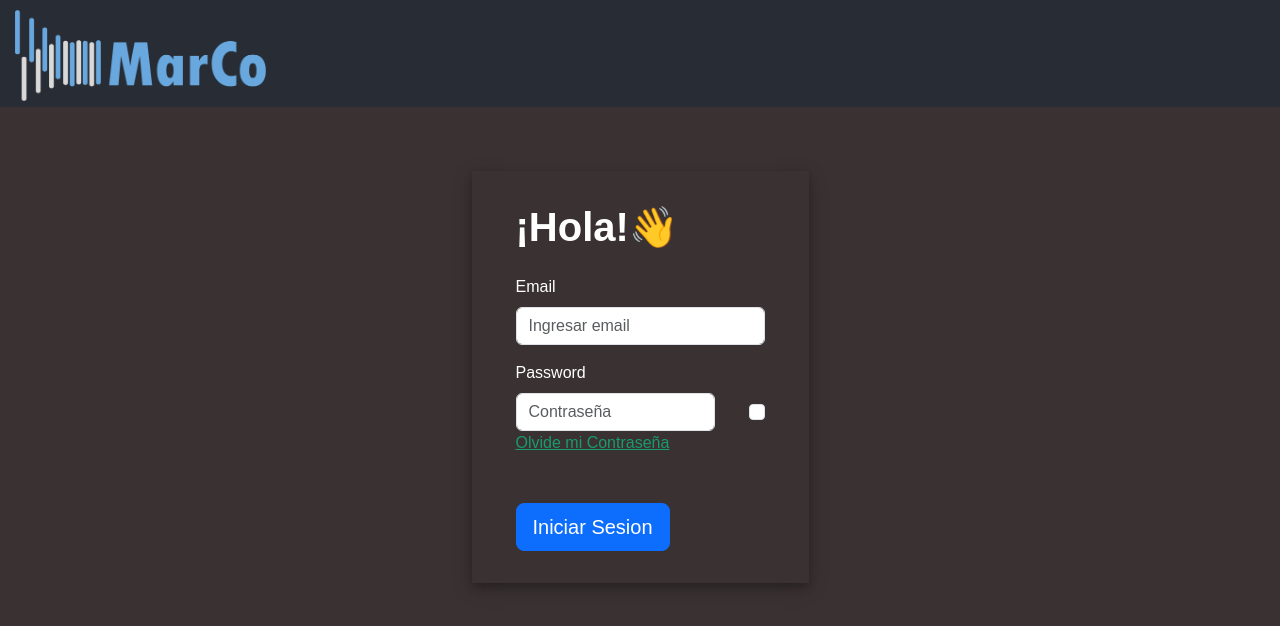
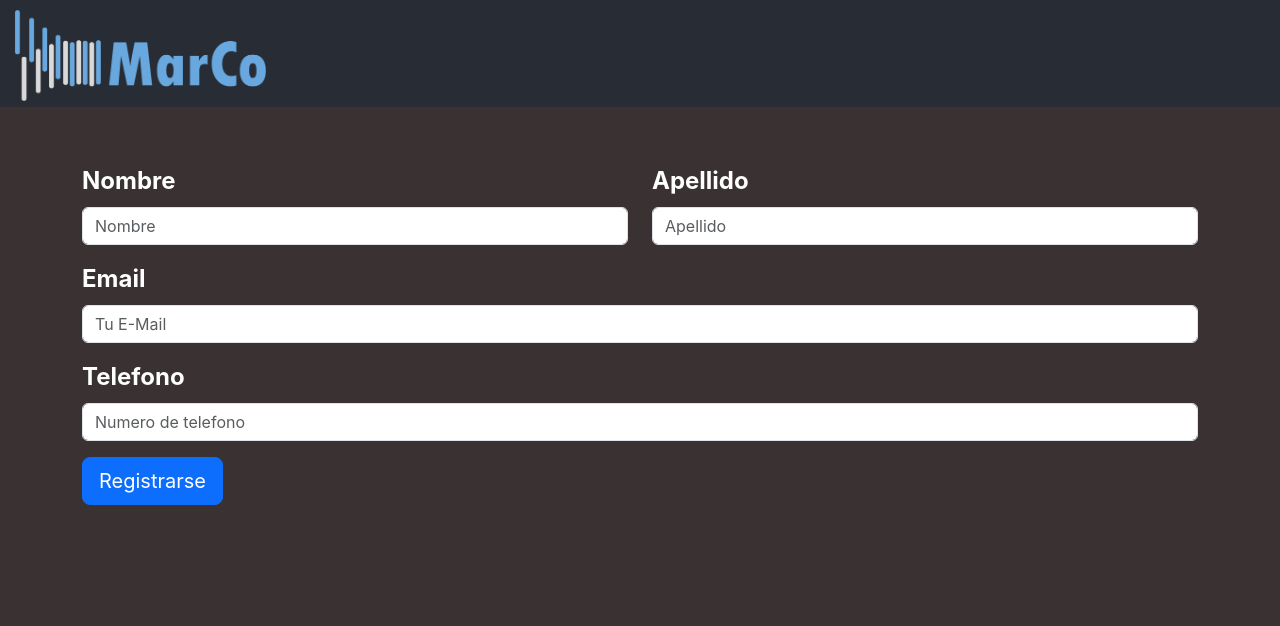
Before and after one commit to arielcn/MarcoCRM-Front, a React (Create React App) app: page / in a window 1280 px wide. Shown: the top 626 px of the page. Built offline with nearby package versions, Linux system fonts and the light colour scheme.

Commit message:
ayuda de flecha

```diff
--- a/src/App.js
+++ b/src/App.js
@@ -17,7 +17,7 @@ function App() {
         <img src="logo.png" className="App-logo" alt="logo" />
       </header>
       <body>
-        <FormLogin></FormLogin>
+        <FormRegisterV></FormRegisterV>
       </body>
     </div>
   );
--- a/src/Forms/FormLogin.js
+++ b/src/Forms/FormLogin.js
@@ -1,80 +1,58 @@
 import React, { useState } from "react";
+import axios from "axios";
 import "./FormLogin.css";
 import { Form, Button, Container } from "react-bootstrap";
 
-const FormLogin = (props) => {
+const FormLogin = () => {
     // React States
-    const [errorMessages, setErrorMessages] = useState({});
-    const [isSubmitted, setIsSubmitted] = useState(false);
     const [showPassword, setShowPassword] = useState(false);
+    const [error, setError] = useState('');
     const [mail, setMail] = useState("");
-    const [contraseña, setContraseña] = useState("");
+    const [pwd, setPwd] = useState("");
 
     // User Login info
-    const database = [
-        {
-            mail: "user1@a",
-            contraseña: "pass1"
-        }
-    ];
 
-    const errors = {
-        email: "invalid email",
-        pass: "invalid password"
-    };
 
     const handleSubmit = (event) => {
         //Prevent page reload
         event.preventDefault();
 
-        var { email, pass } = document.forms[0];
+        let usuario = {
+            mail: mail,
+            pass: pwd
+        };
 
-        // Find user login info
-        const userData = database.find((user) => user.mail === email.value);
-
-        // Compare user info
-        if (userData) {
-            if (userData.contraseña !== pass.value) {
-                // Invalid password
-                setErrorMessages({ name: "pass", message: errors.pass });
-            } else {
-                setIsSubmitted(true);
-            }
-        } else {
-            // Username not found
-            setErrorMessages({ name: "email", message: errors.email });
-        }
-    };
-
-    // Generate JSX code for error message
-    const renderErrorMessage = (name) =>
-        name === errorMessages.name && (
-            <div className="error">{errorMessages.message}</div>
-        );
+        axios.post('http://localhost:3001/usuario/login', usuario)
+        .then(res =>{
+            console.log(res);
+            setError('');
+        })
+        .catch(res => {
+            setError("Credenciales Incorrectas");
+        });
+    }
 
     // JSX code for login form
-    const renderForm = (
+    /*const renderForm = (
         <Container>
             <Form onSubmit={handleSubmit}>
                 <h1 className="fs-1 text-white fw-bold mb-4">¡Hola!👋</h1>
                 <Form.Group className="mb-3 text-white" controlId="formGroupEmail">
                     <Form.Label>Email</Form.Label>
-                    <Form.Control type="email" name="email" placeholder="Ingresar email" required />
-                    {renderErrorMessage("email")}
+                    <Form.Control type="email" placeholder="Ingresar email" required value={mail} onChange={(e => setMail(e.target.value))}/>
                 </Form.Group>
                 <Form.Group className="mb-5 text-white" controlId="formGroupPassword">
                     <Form.Label>Password</Form.Label>
                     <div className="inputPass">
-                        <Form.Control className="inputPassText" type="password" type={showPassword ? "text" : "password"} name="pass" placeholder="Contraseña" required />
+                        <Form.Control className="inputPassText" type={showPassword ? "text" : "password"} placeholder="Contraseña" required value={pwd} onChange={(e => setPwd(e.target.value))}/>
                         <Form.Check type="checkbox" onClick={() => setShowPassword(!showPassword)} />
-                        {renderErrorMessage("pass")}
                     </div>
                     <a href="">Olvide mi Contraseña</a>
                 </Form.Group>
                 <Button variant="primary" size="lg" type="submit">Iniciar Sesion</Button>
             </Form>
         </Container>
-        /* <div className="form">
+         <div className="form">
              <h1 className="h1-login">¡Hola!👋</h1>
              <form onSubmit={handleSubmit}>
                  <div className="input-container">
@@ -92,13 +70,29 @@ const FormLogin = (props) => {
                  </div>
                  <p className="subtitle mt-5">No tienes cuenta? <a href="">Registrate</a></p>
              </form>
-         </div>*/
-    );
+         </div>
+    );*/
 
     return (
         <div className="app">
             <div className="login-form">
-                {isSubmitted ? <div color="white">User is successfully logged in</div> : renderForm}
+            <Form onSubmit={handleSubmit}>
+                <h1 className="fs-1 text-white fw-bold mb-4">¡Hola!👋</h1>
+                <Form.Group className="mb-3 text-white" controlId="formGroupEmail">
+                    <Form.Label>Email</Form.Label>
+                    <Form.Control type="email" placeholder="Ingresar email" required value={mail} onChange={(e => setMail(e.target.value))}/>
+                </Form.Group>
+                <Form.Group className="mb-5 text-white" controlId="formGroupPassword">
+                    <Form.Label>Password</Form.Label>
+                    <div className="inputPass">
+                        <Form.Control className="inputPassText" type={showPassword ? "text" : "password"} placeholder="Contraseña" required value={pwd} onChange={(e => setPwd(e.target.value))}/>
+                        <Form.Check type="checkbox" onClick={() => setShowPassword(!showPassword)} />
+                    </div>
+                    <a href="">Olvide mi Contraseña</a>
+                </Form.Group>
+                <Button variant="primary" size="lg" type="submit">Iniciar Sesion</Button>
+                <h3>{error}</h3>
+            </Form>
             </div>
         </div>
     );
--- a/src/Forms/FormRegisterD.js
+++ b/src/Forms/FormRegisterD.js
@@ -10,24 +10,27 @@ const FormRegisterD = () => {
     const [apellido, setApellido] = useState("");
     const [contraseña, setContraseña] = useState("");
     const [mail, setMail] = useState("");
-    const [codigoEmpresa, setCodigoEmpresa] = ("");
-    const [cuit, setCuit] = ("")
+    const [codigoEmpresa, setCodigoEmpresa] = useState("");
+    const [cuit, setCuit] = useState("")
 
     const handleSubmit = (event) => {
         event.preventDefault(); //Prevent page reload
 
-        let datos = {
-            nombre: nombre,
-            apellido: apellido,
-            contraseña: contraseña,
-            mail: mail,
-            codigoEmpresa: codigoEmpresa,
-            cuit: cuit,
+        let usuario = {
+            Nombre: nombre,
+            Apellido: apellido,
+            Contraseña: contraseña,
+            Mail: mail,
+            CodigoEmpresa: codigoEmpresa,
+            Cuit: cuit,
         };
 
-        axios.post("http://localhost:3001/usuario", datos)
+        axios.post("http://localhost:3001/usuario", {usuario})
             .then((response) => {
                 console.log(response.status, response.data.token);
+            })
+            .catch((err) => {
+                console.log("ERROR!", err);
             });
     }
 
@@ -37,34 +40,34 @@ const FormRegisterD = () => {
                 <Row className="mb-3">
                     <Form.Group as={Col} controlId="formGridEmail">
                         <Form.Label className="fs-4 text-white"><b>Nombre</b></Form.Label>
-                        <Form.Control type="text" placeholder="Nombre" value={datos.nombre} onChange={(e => setNombre(e.target.value))} />
+                        <Form.Control type="text" placeholder="Nombre" value={nombre} onChange={(e => setNombre(e.target.value))} />
                     </Form.Group>
 
                     <Form.Group as={Col} controlId="formGridPassword">
                         <Form.Label className="fs-4 text-white"><b>Apellido</b></Form.Label>
-                        <Form.Control type="text" placeholder="Apellido" value={datos.apellido} onChange={(e => setApellido(e.target.value))} />
+                        <Form.Control type="text" placeholder="Apellido" value={apellido} onChange={(e => setApellido(e.target.value))} />
                     </Form.Group>
                 </Row>
 
                 <Form.Group className="mb-3" controlId="formGridAddress1">
                     <Form.Label className="fs-4 text-white"><b>Email</b></Form.Label>
-                    <Form.Control type="email" placeholder="Tu E-Mail" value={datos.mail} onChange={(e => setMail(e.target.value))} />
+                    <Form.Control type="email" placeholder="Tu E-Mail" value={mail} onChange={(e => setMail(e.target.value))} />
                 </Form.Group>
 
                 <Form.Group className="mb-3" controlId="formGridAddress2">
                     <Form.Label className="fs-4 text-white"><b>Contraseña</b></Form.Label>
-                    <Form.Control type="password" placeholder="Contraseña" value={datos.contraseña} onChange={(e => setContraseña(e.target.value))} />
+                    <Form.Control type="password" placeholder="Contraseña" value={contraseña} onChange={(e => setContraseña(e.target.value))} />
                     <p className="text-white">Mínimo 8 caracteres</p>
                 </Form.Group>
 
                 <Form.Group className="mb-3" controlId="formGridAddress2">
                     <Form.Label className="fs-4 text-white"><b>CUIT</b></Form.Label>
-                    <Form.Control type="password" placeholder="CUIT" value={datos.cuit} onChange={(e => setCuit(e.target.value))} />
+                    <Form.Control type="password" placeholder="CUIT" value={cuit} onChange={(e => setCuit(e.target.value))} />
                 </Form.Group>
 
                 <Form.Group className="mb-3" controlId="formGridAddress2">
                     <Form.Label className="fs-4 text-white"><b>CODIGO de la EMPRESA u ORGANIZACIÓN</b></Form.Label>
-                    <Form.Control type="password" placeholder="Codigo" value={datos.codigoEmpresa} onChange={(e => setCodigoEmpresa(e.target.value))} />
+                    <Form.Control type="password" placeholder="Codigo" value={codigoEmpresa} onChange={(e => setCodigoEmpresa(e.target.value))} />
                 </Form.Group>
 
                 <Button variant="primary" size="lg" type="submit">
--- a/src/Forms/FormRegisterV.js
+++ b/src/Forms/FormRegisterV.js
@@ -8,20 +8,20 @@ import axios from 'axios';
 const FormRegisterV = (props) => {
     const [nombre, setNombre] = useState("");
     const [apellido, setApellido] = useState("");
-    const [contraseña, setContraseña] = useState("");
+    const [telefono, setTelefono] = useState("");
     const [mail, setMail] = useState("");
 
     const handleSubmit = (event) => {
         event.preventDefault(); //Prevent page reload
 
-        let datos = {
-            nombre: nombre,
-            apellido: apellido,
-            mail: mail,
-            contraseña: contraseña,
+        let cliente = {
+            Nombre: nombre,
+            Apellido: apellido,
+            Mail: mail,
+            Telefono: telefono,
         };
 
-        axios.post("http://localhost:3001/usuario", datos)
+        axios.post("http://localhost:3001/clientes", {cliente})
             .then((response) => {
                 console.log(response.status, response.data.token);
             });
@@ -33,24 +33,23 @@ const FormRegisterV = (props) => {
                 <Row className="mb-3">
                     <Form.Group as={Col} controlId="formGridEmail">
                         <Form.Label className="fs-4 text-white"><b>Nombre</b></Form.Label>
-                        <Form.Control type="text" placeholder="Nombre" value={datos.nombre} onChange={(e => setNombre(e.target.value))} />
+                        <Form.Control type="text" placeholder="Nombre" value={nombre} onChange={(e => setNombre(e.target.value))} />
                     </Form.Group>
 
                     <Form.Group as={Col} controlId="formGridPassword">
                         <Form.Label className="fs-4 text-white"><b>Apellido</b></Form.Label>
-                        <Form.Control type="text" placeholder="Apellido" value={datos.apellido} onChange={(e => setApellido(e.target.value))}/>
+                        <Form.Control type="text" placeholder="Apellido" value={apellido} onChange={(e => setApellido(e.target.value))}/>
                     </Form.Group>
                 </Row>
 
                 <Form.Group className="mb-3" controlId="formGridAddress1">
                     <Form.Label className="fs-4 text-white"><b>Email</b></Form.Label>
-                    <Form.Control type="email" placeholder="Tu E-Mail" value={datos.mail} onChange={(e => setMail(e.target.value))} />
+                    <Form.Control type="email" placeholder="Tu E-Mail" value={mail} onChange={(e => setMail(e.target.value))} />
                 </Form.Group>
 
                 <Form.Group className="mb-3" controlId="formGridAddress2">
-                    <Form.Label className="fs-4 text-white"><b>Contraseña</b></Form.Label>
-                    <Form.Control type="password" placeholder="Contraseña" value={datos.contraseña} onChange={(e => setContraseña(e.target.value))}/>
-                    <p className="text-white">Mínimo 8 caracteres</p>
+                    <Form.Label className="fs-4 text-white"><b>Telefono</b></Form.Label>
+                    <Form.Control type="text" placeholder="Numero de telefono" value={telefono} onChange={(e => setTelefono(e.target.value))}/>
                 </Form.Group>
 
                 <Button variant="primary" size="lg" type="submit">
--- a/src/Listas/ListadoCliente.js
+++ b/src/Listas/ListadoCliente.js
@@ -6,14 +6,14 @@ const ListadoCliente = () => {
     const [clientes, setClientes] = useState([]);
 
     useEffect(() => {
-        axios.get('http://localhost:3001/clientes')
+        axios.get('http://localhost:3001/clientes/SmanWatches')
             .then((response) => {
                 console.log(response)
                 let clientes = response.data;
                 setClientes(clientes);
                 console.log(clientes)
             });
-    });
+    }, []);
 
     //{clientes.map(cliente => <a class="list-group-item list-group-item-primary" id="list-name-list" data-bs-toggle="list" href="#list-name" role="tab" aria-controls="list-name">{cliente.Nombre} {cliente.Apellido}</a>)}
     //<a class="list-group-item list-group-item-primary" id="list-name-list" data-bs-toggle="list" href="#list-name" role="tab" aria-controls="list-name">{clientes.Nombre} {clientes.Apellido}</a>
@@ -22,7 +22,7 @@ const ListadoCliente = () => {
             <div class="row mb-3">
                 <div class="col-8">
                     <div class="list-group" id="list-tab" role="tablist">
-                        {clientes.map(cliente => <a class="list-group-item list-group-item-primary" id="list-name-list" data-bs-toggle="list" href="#list-name" role="tab" aria-controls="list-name">{cliente.Nombre} {cliente.Apellido}</a>)}
+                        {clientes.map(cliente =>( <a class="list-group-item list-group-item-primary" id="list-name-list" data-bs-toggle="list" href="#list-name" role="tab" aria-controls="list-name">{cliente.Nombre} {cliente.Apellido}</a>))}
                     </div>
                 </div>
                 <div class="col-4">
```
Also changed, not shown: src/Listas/ListadoVendedor.js (+7 -5 lines).
